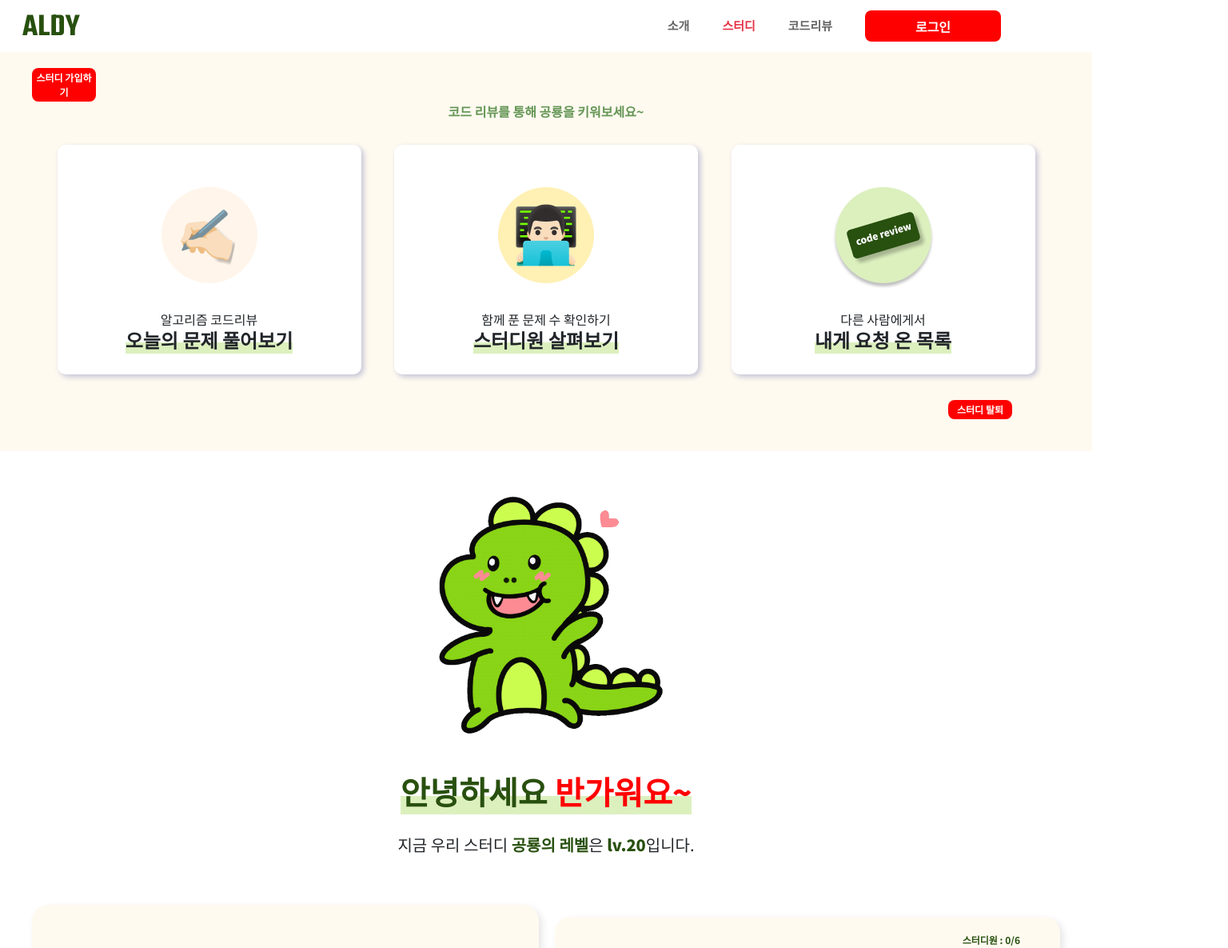
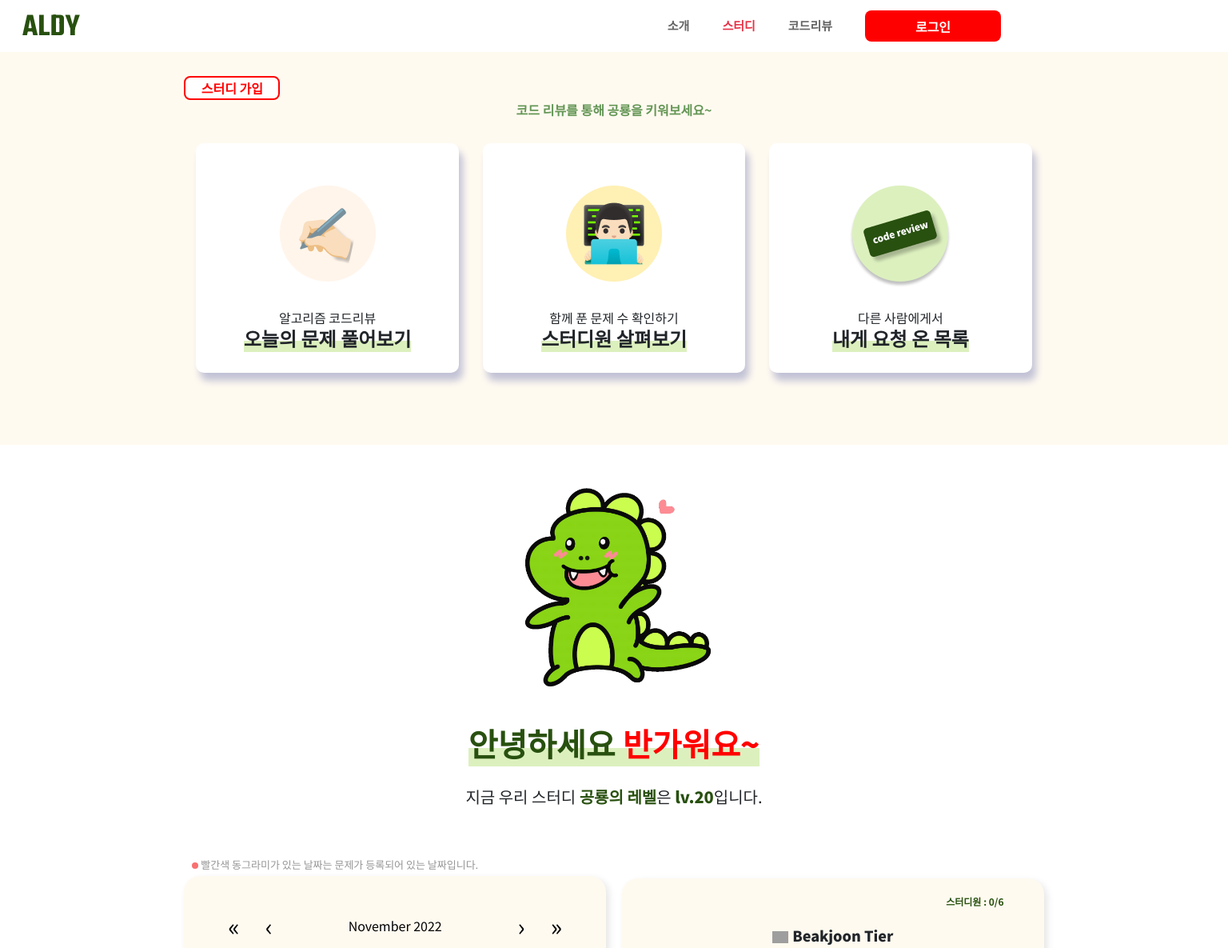
Before and after one commit to seho27060/ALDY, a React (Create React App) app in the folder aldy/: page /study/detail/1 in a window 1280 px wide. Shown: the top 1185 px of the page at 80% size, 1536 px wide, since content can reach past the window. Built offline with nearby package versions, Linux system fonts and the light colour scheme; no server answers; grey boxes are pictures that could not be loaded.

Commit message:
[FE] feat : 문제가 있는 날짜 하이라이팅

```diff
--- a/aldy/package.json
+++ b/aldy/package.json
@@ -10,6 +10,7 @@
     "aos": "^2.3.4",
     "axios": "^1.1.3",
     "bootstrap": "^5.2.2",
+    "moment": "^2.29.4",
     "react": "^18.2.0",
     "react-bootstrap": "^2.5.0",
     "react-calendar": "^3.9.0",
--- a/aldy/src/App.css
+++ b/aldy/src/App.css
@@ -41,7 +41,7 @@
 }
 
 main {
-  min-width: 1366px;
+  min-width: 1536px;
 }
 
 ::-webkit-scrollbar {
--- a/aldy/src/pages/study/Calendar.css
+++ b/aldy/src/pages/study/Calendar.css
@@ -1,7 +1,7 @@
 .react-calendar {
   /* width: 350px; */
   min-height: 100%;
-  width: 50%;
+  /* width: 50%; */
   background: #fffaf0;
   box-shadow: 4px 4px 10px rgba(0, 0, 0, 0.1);
   border-radius: 20px;
@@ -100,11 +100,11 @@
   border-radius: 15px;
 }
 .react-calendar__tile--now > abbr {
-  background: linear-gradient(
+  /* background: linear-gradient(
     180deg,
     rgba(255, 255, 255, 0) 50%,
     rgba(255, 225, 170, 1) 50%
-  );
+  ); */
   font-weight: 900;
 }
 .react-calendar__tile--now {
--- a/aldy/src/pages/study/StudyDetail.css
+++ b/aldy/src/pages/study/StudyDetail.css
@@ -2,13 +2,14 @@
 .study-detail-top {
   display: flex;
   flex-direction: column;
-  padding: 20px 40px 40px 40px;
+  padding: 80px 15%;
   background-color: #fffaf0;
 }
 
 .study-detail-top > .top {
   display: flex;
   gap: 20px;
+  margin-top: -50px;
 }
 
 .study-detail-number {
@@ -35,13 +36,14 @@
   justify-content: space-evenly;
 }
 
-.description-detail {
-  width: 380px;
+.study-description-detail {
+  width: 100%;
   background-color: white;
   box-shadow: 5px 10px 10px #c2c2d6;
   padding: 20px;
-  margin: 10px;
+  margin: 10px 15px;
   cursor: pointer;
+  border-radius: 10px;
 }
 
 .study-underline-green > span {
@@ -60,7 +62,7 @@
 .study-detail-middle {
   display: flex;
   flex-direction: column;
-  padding: 20px 40px 40px 40px;
+  padding: 20px 15% 40px 15%;
   align-items: center;
   gap: 20px;
 }
@@ -86,7 +88,7 @@ h1.underline-green {
 /* bottom */
 .study-detail-bottom {
   display: flex;
-  padding: 20px 40px 40px 40px;
+  padding: 20px 15% 40px 15%;
   align-items: center;
   gap: 20px;
 }
@@ -223,3 +225,38 @@ h1.underline-green {
   margin-right: 60px;
   margin-top: 20px;
 }
+
+.dot-box {
+  display: flex;
+  justify-content: center;
+  margin-top: 5px;
+}
+
+.dot {
+  height: 8px;
+  width: 8px;
+  background-color: #f87171;
+  border-radius: 50%;
+  display: inline-block;
+  justify-content: center;
+}
+
+.highlight > abbr {
+  background: linear-gradient(
+    180deg,
+    rgba(255, 255, 255, 0) 50%,
+    rgba(255, 225, 170, 1) 50%
+  );
+}
+
+.study-detail-calendar {
+  width: 50%;
+}
+
+.calendar-description {
+  text-align: start;
+  font-size: 13px;
+  color: rgb(150, 150, 150);
+  margin-left: 10px;
+  margin-bottom: 5px;
+}
--- a/aldy/src/pages/study/StudyDetail.js
+++ b/aldy/src/pages/study/StudyDetail.js
@@ -4,7 +4,12 @@ import { useState, useEffect } from "react";
 import Calendar from "react-calendar";
 import styled from "styled-components";
 import { useNavigate, useParams } from "react-router-dom";
-import { getStudyDetail, getProblem, studyWithdrawal } from "../../api/study";
+import {
+  getStudyDetail,
+  getProblem,
+  studyWithdrawal,
+  getSelectedDay,
+} from "../../api/study";
 import TierData from "../../data/tier";
 import "./Calendar.css";
 import StudyJoinModal from "../../components/study/StudyJoinModal.js";
@@ -12,6 +17,7 @@ import ProblemModal from "../../components/study/ProblemModal";
 import StudyMember from "../../components/study/StudyMember";
 import { useRecoilState } from "recoil";
 import { recoilLeaderBaekjoonId } from "../../store/states";
+import moment from "moment";
 
 const RedButton = styled.button`
   width: 80px;
@@ -63,7 +69,6 @@ const StudyDetail = () => {
     statsByTag: {},
     isMember: false,
   });
-  console.log(studyDetail);
 
   const [sendLeaderId, setSendLeaderId] = useRecoilState(
     recoilLeaderBaekjoonId
@@ -71,6 +76,7 @@ const StudyDetail = () => {
 
   // 달력 날짜
   const [date, setDate] = useState(new Date());
+  const [mark, setMark] = useState([]);
   // 모달창
   const [studyJoinModalShow, setStudyJoiModalShow] = useState(false);
   const handleStudyJoinModalShow = (e) => {
@@ -88,7 +94,6 @@ const StudyDetail = () => {
   // 스터디 탈퇴
   const studyOut = () => {
     if (window.confirm(`${studyDetail.name}에서 탈퇴하시겠습니까?`) === true) {
-      console.log(id);
       studyWithdrawal(Number(id))
         .then((res) => {
           alert(`${studyDetail.name}에서 탈퇴되었습니다.`);
@@ -96,7 +101,7 @@ const StudyDetail = () => {
           console.log(res);
         })
         .catch((err) => {
-          console.log(err, "hi", Number(id));
+          console.log(err);
         });
     } else {
     }
@@ -108,7 +113,7 @@ const StudyDetail = () => {
     handleProblemModalShow();
     getProblem(id, date.getFullYear(), date.getMonth() + 1, date.getDate())
       .then((res) => {
-        console.log(res.data);
+        // console.log(res.data);
         setProblemList(res.data);
       })
       .catch((err) => {
@@ -119,7 +124,7 @@ const StudyDetail = () => {
   useEffect(() => {
     getStudyDetail(id)
       .then((res) => {
-        console.log(res.data);
+        // console.log(res.data);
         setStudyDetail(res.data);
         setSendLeaderId(res.data.leaderBaekjoonId);
       })
@@ -127,6 +132,17 @@ const StudyDetail = () => {
         console.log(err);
       });
   }, [id]);
+
+  useEffect(() => {
+    getSelectedDay(id, date.getFullYear(), date.getMonth() + 1)
+      .then((res) => {
+        console.log(res.data.dayss);
+        setMark(res.data.days);
+      })
+      .catch((err) => {
+        console.log(err);
+      });
+  }, [date]);
 
   return (
     <main>
@@ -166,9 +182,9 @@ const StudyDetail = () => {
         <div className="top">
           {studyDetail.countMember < studyDetail.upperLimit &&
             !studyDetail.isMember && (
-              <RedButton onClick={handleStudyJoinModalShow}>
-                스터디 가입하기
-              </RedButton>
+              <WhiteButton onClick={handleStudyJoinModalShow}>
+                스터디 가입
+              </WhiteButton>
             )}
           {myId === studyDetail.leaderBaekjoonId && (
             <WhiteButton onClick={navigateStudyManage}>스터디 관리</WhiteButton>
@@ -180,7 +196,7 @@ const StudyDetail = () => {
         <h1 className="study-title">{studyDetail.name}</h1>
         <div className="study-detail-banner">
           <div
-            className="description-detail"
+            className="study-description-detail"
             onClick={() => {
               setDate(new Date());
             }}
@@ -191,14 +207,20 @@ const StudyDetail = () => {
               <span>오늘의 문제 풀어보기</span>
             </h4>
           </div>
-          <div className="description-detail" onClick={handleMemberModalShow}>
+          <div
+            className="study-description-detail"
+            onClick={handleMemberModalShow}
+          >
             <img src="/code_person.png" alt="코딩하는사람"></img>
             <div>함께 푼 문제 수 확인하기</div>
             <h4 className="study-underline-green">
               <span>스터디원 살펴보기</span>
             </h4>
           </div>
-          <div className="description-detail" onClick={navigateReviewList}>
+          <div
+            className="study-description-detail"
+            onClick={navigateReviewList}
+          >
             <img src="/CodeReviewIcon.png" alt="코드리뷰 이미지"></img>
             <div>다른 사람에게서</div>
             <h4 className="study-underline-green">
@@ -206,7 +228,7 @@ const StudyDetail = () => {
             </h4>
           </div>
         </div>
-        {myId !== studyDetail.leaderBaekjoonId && (
+        {studyDetail.isMember && myId !== studyDetail.leaderBaekjoonId && (
           <div className="study-out">
             <RedButton onClick={studyOut}>스터디 탈퇴</RedButton>
           </div>
@@ -236,7 +258,35 @@ const StudyDetail = () => {
         </div>
       </section>
       <section className="study-detail-bottom">
-        <Calendar onChange={setDate} date={date} />
+        <div className="study-detail-calendar">
+          <div className="calendar-description">
+            <span className="dot"></span> 빨간색 동그라미가 있는 날짜는 문제가
+            등록되어 있는 날짜입니다.
+          </div>
+          <Calendar
+            onChange={setDate}
+            date={date}
+            // tileClassName={({ date, view }) => {
+            //   if (mark.find((x) => x === moment(date).format("DD-MM-YYYY"))) {
+            //     return "highlight";
+            //   }
+            // }}
+            tileContent={({ date, view }) => {
+              if (mark.find((x) => x === moment(date).format("DD-MM-YYYY"))) {
+                return (
+                  <>
+                    <div className="dot-box">
+                      <div
+                        className="dot"
+                        style={{ position: "absolute" }}
+                      ></div>
+                    </div>
+                  </>
+                );
+              }
+            }}
+          />
+        </div>
         <div className="study-detail-bottom-right">
           <div className="study-detail-info">
             <span className="study-detail-number">
```
Also changed, not shown: 1 other file (tests, documents, lock files or other folders).
